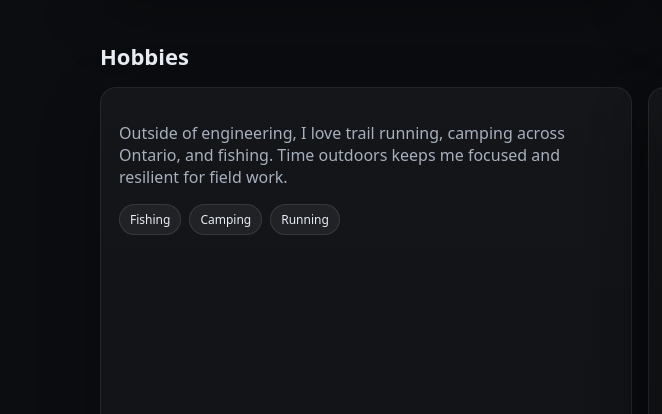
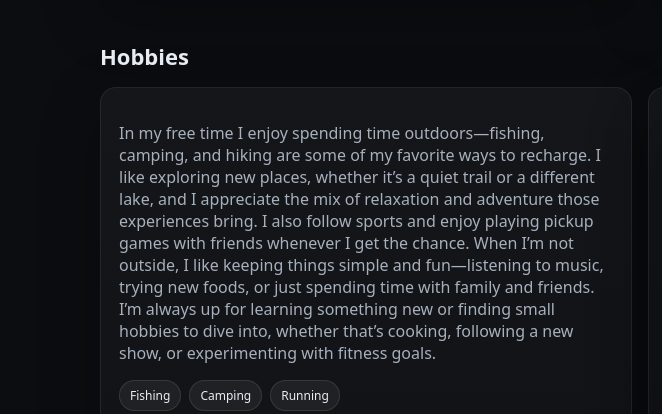
Before and after one commit to davidamnoiel/davidamnoiel.github.io, a plain HTML site: page index.html in a window 1280 px wide. Shown: the part 1907-2321 px from the top of the page, 0-662 px from the left. Drawn offline with Linux system fonts and the light colour scheme.

Commit message:
Update index.html

```diff
--- a/index.html
+++ b/index.html
@@ -230,7 +230,9 @@
       <div class="section-title"><h3>Hobbies</h3></div>
       <div class="card-grid">
         <article class="card span-6">
-          <p class="muted">Outside of engineering, I love trail running, camping across Ontario, and fishing. Time outdoors keeps me focused and resilient for field work.</p>
+          <p class="muted">In my free time I enjoy spending time outdoors—fishing, camping, and hiking are some of my favorite ways to recharge. I like exploring new places, whether it’s a quiet trail or a different lake, and I appreciate the mix of relaxation and adventure those experiences bring. I also follow sports and enjoy playing pickup games with friends whenever I get the chance.
+
+When I’m not outside, I like keeping things simple and fun—listening to music, trying new foods, or just spending time with family and friends. I’m always up for learning something new or finding small hobbies to dive into, whether that’s cooking, following a new show, or experimenting with fitness goals.</p>
           <div class="tags">
             <span class="tag">Fishing</span>
             <span class="tag">Camping</span>
```
